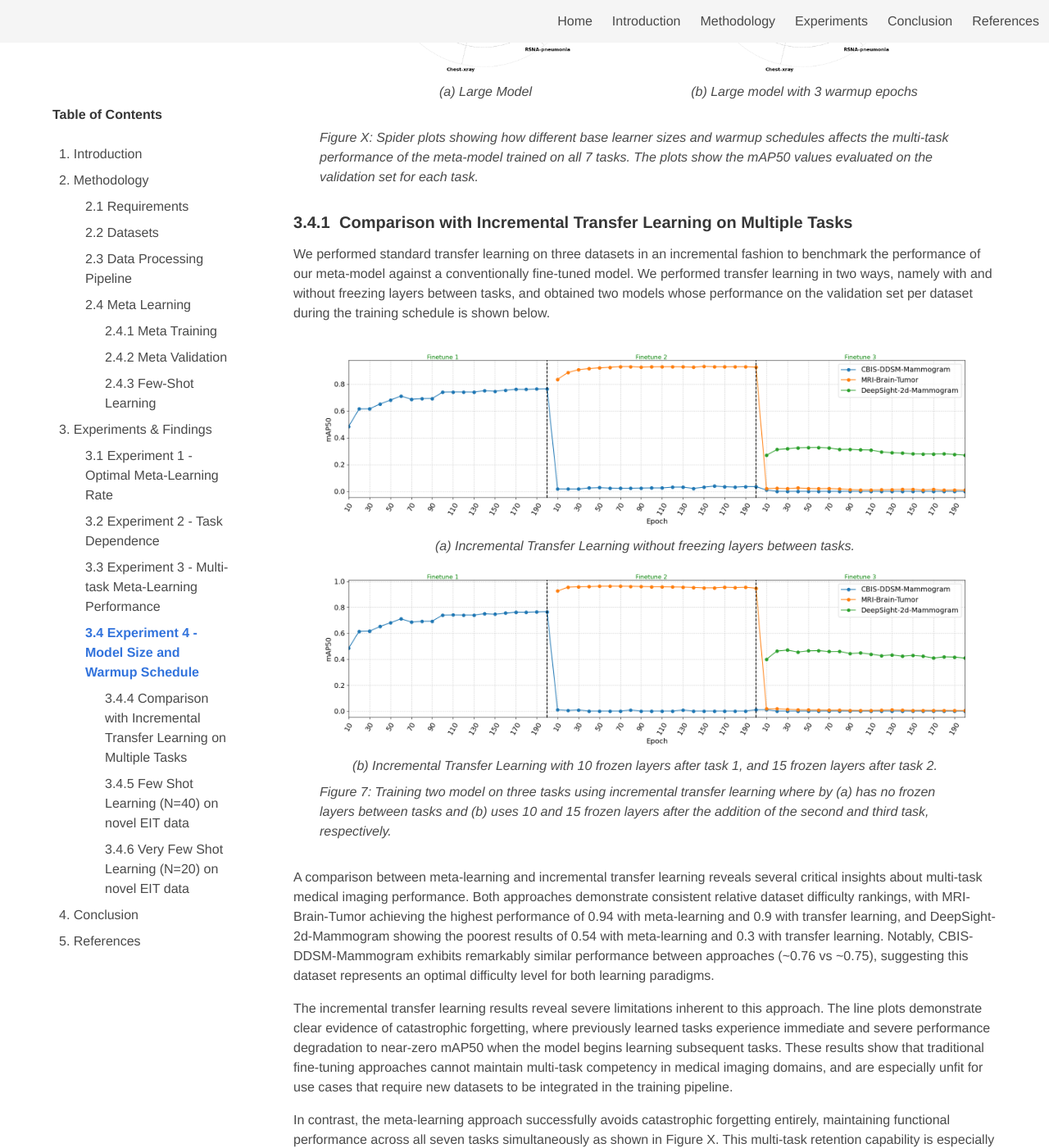
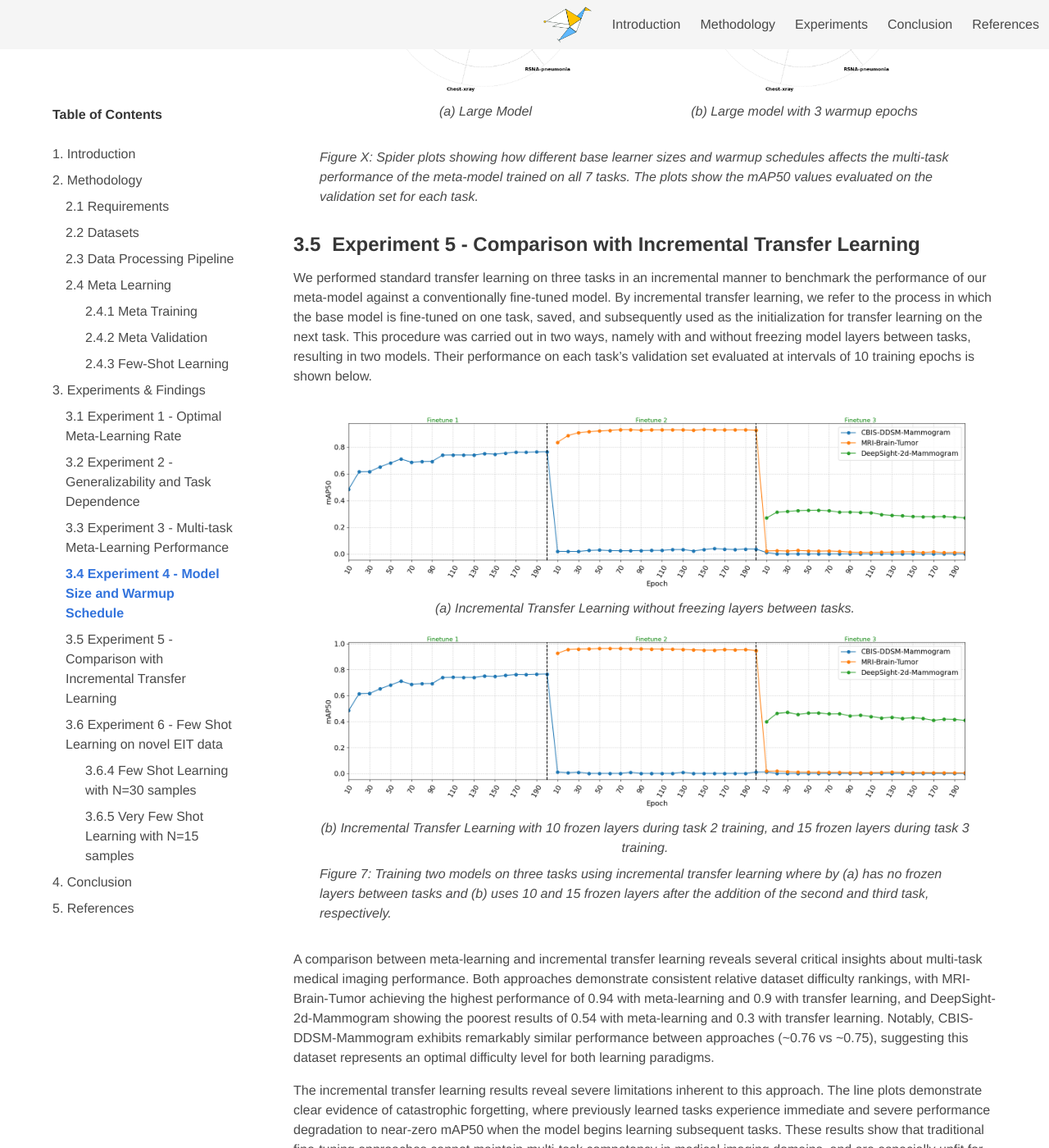
Before and after one commit to EarlyByrdTeam/megatron-site, a Jekyll site: the page built from index.md, in a window 1280 px wide and 1400 px high, scrolled down 9685 px. Shown: the whole window at 82% size. Built offline with Jekyll 4.4.1, drawn with Linux system fonts in a browser that asks for light colours; some of the changed text lies outside the part shown.

Commit message:
Add logo and update article text.

```diff
--- a/_layouts/default.html
+++ b/_layouts/default.html
@@ -3,7 +3,7 @@
 <head>
   <meta charset="UTF-8">
   <title>{{ site.title }}</title>
-
+  <link rel="icon" type="image/png" href="/figures/icon/EarlyByrd2.png">
   <!-- Bulma CSS -->
   <link rel="stylesheet" href="https://cdn.jsdelivr.net/npm/bulma@0.9.4/css/bulma.min.css">
   <style>
@@ -35,9 +35,9 @@
     }
 
     /* Indent subheadings */
-    .toc .toc-h2 { margin-left: 0.5rem; }
-    .toc .toc-h3 { margin-left: 2.5rem; }
-    .toc .toc-h4 { margin-left: 4rem; }
+    .toc .toc-h2 { margin-left: 0.0rem; }
+    .toc .toc-h3 { margin-left: 1.0rem; }
+    .toc .toc-h4 { margin-left: 2.5rem; }
 
     /* Scrollspy active link */
     .toc a.is-active {
@@ -85,7 +85,7 @@
 </head>
 <body>
   <!-- Navbar -->
-  <nav class="navbar is-light is-fixed-top" role="navigation" aria-label="main navigation">
+  <nav class="navbar is-light is-fixed-top" role="navigation" aria-label="main navigation" style="height:60px;">
     <div class="navbar-brand">
       <!-- Hamburger menu for mobile -->
       <a role="button" class="navbar-burger" aria-label="menu" aria-expanded="false" data-target="navbarMenu">
@@ -97,7 +97,9 @@
 
     <div id="navbarMenu" class="navbar-menu">
       <div class="navbar-end">
-        <a class="navbar-item" href="#home">Home</a>
+        <a class="navbar-item" href="#home" style="padding-left:1rem;">
+          <img src="/figures/icon/EarlyByrd2.png" alt="EarlyByrd Logo" style="height:60px; max-height:100%; width: 60px;">
+        </a>
         <a class="navbar-item" href="#introduction">Introduction</a>
         <a class="navbar-item" href="#methodology">Methodology</a>
         <a class="navbar-item" href="#experiments">Experiments</a>
@@ -219,6 +223,7 @@
   </script>
   <footer class="footer has-background-light" style="padding:2rem 1rem;">
   <div class="content has-text-centered">
+    <p><img src="/figures/icon/EarlyByrd2.png" alt="EarlyByrd Logo" style="height:50px;"></p>
     <p>&copy; EarlyByrd Medical, 2025. All rights reserved.</p>
     <p><a href="#home">Back to top</a></p>
   </div>
--- a/index.md
+++ b/index.md
@@ -55,13 +55,13 @@ Our approach:
 
 ### <a id="requirements"></a> Requirements
 
-The table below shows the minimum hardware and software requirements needed for reproducing the results of this research project. For training the model, we used an A100 NVIDIA GPU with PCIe and 40 GB of vRAM. This is the minimum vRAM needed to be able to train a meta-model across all datasets without needing any modifications to the code provided in the Github repository. If you have a GPU with lower vRAM, you will need to lower the batch size during training to ensure the model and batched data can fit within the stipulated GPU memory.
+The table below shows the minimum hardware and software requirements needed for reproducing the results of this research project. For training the model, we used an A100 NVIDIA GPU with PCIe and 40 GB of vRAM. This is the minimum vRAM needed to be able to train a meta-model across all datasets without needing any modifications to the code provided in the Github repository. If your GPU has a lower vRAM, you will need to reduce the batch size during training to ensure the model, input data, gradients, optimizer states, and intermediate activations can all fit within the available GPU memory.
 
 | Item         | Minimum Required |
 |--------------------------------|
 | GPU          | CUDA-enabled with compute capability > 3.0 |
 | CUDA Toolkit | 11.8             |
-| Storage      | 200 GB           |
+| Storage      | 1 TB             |
 | vRAM         | 40 GB            |
 | Linux Distro | Ubuntu 22.04     |
 | Conda        | 25.1.1           |
@@ -92,7 +92,7 @@ The table below shows the minimum hardware and software requirements needed for
 
   <figure style="flex:1; text-align:center; margin:1;">
     <img src="figures/Dataset_Similarity/ws_distance.png" alt="Wasserstein distance" style="max-width:100%; height:auto;"/>
-    <figcaption>(b) Wasserstein distance between Novel EIT data and every dataset.</figcaption>
+    <figcaption>(b) Wasserstein distance between EIT data and every other dataset.</figcaption>
   </figure>
 </div>
   <figcaption style="margin-top:0.5em; font-style:italic;">
@@ -132,7 +132,7 @@ We hypothesize that training a meta-model using datasets that are proximally-clo
   <img src="figures/learning_rate/mAP50_vs_learning_rate.png" alt="Learning Rate" style="max-width:49%; height:auto;"/>
 </div>
 
-### Experiment 2 - Task Dependence
+### Experiment 2 - Generalizability and Task Dependence
 The purpose of this experiment was to determine how the meta-model's generalization performance varies with number and diversity of tasks. Figure X reveals that the meta-model performance follows an inverted U-shaped curve when scaling from 2 to 7 tasks, with peak performance achieved at 4-5 tasks. The chart shows that mAP50 increases from 0.66 when trained on 2 tasks to a maximum of 0.69 for 5 tasks before declining to 0.49 for 7 tasks.
 
 The model's performance trajectory supports the hypothesis that meta-model generalization benefits from increased task diversity up to an optimal point. The initial improvement going from 2 to 5 tasks suggests that exposure to more diverse medical imaging tasks enhances the meta-learner's ability to quickly adapt to new detection problems by learning more generalizable feature representations. Beyond 5 tasks, the meta-model's generalizability begins to deteriorate with the inclusion of out-of-distribution chest X-ray tasks. This is due to task interference introducing negative transfer effects that counter the benefits of diversity. The performance degradation is most pronounced in precision, suggesting that discriminative capabilities become compromised when the meta-learner attempts to accommodate too many disparate visual domains and detection requirements simultaneously.
@@ -143,7 +143,7 @@ The model's performance trajectory supports the hypothesis that meta-model gener
        alt="Histogram"
        style="max-width:60%; height:auto; display:block; margin:0 auto;" />
   <figcaption style="margin-top:0.5em; font-style:italic;">
-    Figure X: Impact on meta-model performance (mAP50, precision, recall) as more tasks are added during meta-training.
+    Figure X: Impact on meta-model performance (mAP50, precision, recall) as more tasks are added during meta-training. Each bar represents the average value over all 7 tasks.
   </figcaption>
 </figure>
 
@@ -231,9 +231,10 @@ These findings underscore meta-learning's fundamental strength in development of
 </figcaption>
 </figure>
 
-#### Comparison with Incremental Transfer Learning on Multiple Tasks
+### Experiment 5 - Comparison with Incremental Transfer Learning
 
-We performed standard transfer learning on three datasets in an incremental fashion to benchmark the performance of our meta-model against a conventionally fine-tuned model. We performed transfer learning in two ways, namely with and without freezing layers between tasks, and obtained two models whose performance on the validation set per dataset during the training schedule is shown below.
+We performed standard transfer learning on three tasks in an incremental manner to benchmark the performance of our meta-model against a conventionally fine-tuned model. By incremental transfer learning, we refer to the process in which the base model is fine-tuned on one task, saved, and subsequently used as the initialization for transfer learning on the next task. This procedure was carried out in two ways, namely with and without freezing model layers between tasks, resulting in two models. Their performance on each task’s validation set evaluated at intervals of 10 training epochs is shown below.
+
 <figure style="text-align:left;">
 
   <div style="gap:1em; text-align:center;">
@@ -243,12 +244,12 @@ We performed standard transfer learning on three datasets in an incremental fash
     </figure>
     <figure style="text-align:center; margin:0;">
         <img src="figures/Benchmark_CBIS_MRI_DS/benchmark_CBIS_MRI_DS_no_freeze.png" alt="benchmark_CBIS_MRI_DS_no_freeze0" style="width:100%; height:auto;"/>
-        <figcaption>(b) Incremental Transfer Learning with 10 frozen layers after task 1, and 15 frozen layers after task 2.</figcaption>
+        <figcaption>(b) Incremental Transfer Learning with 10 frozen layers during task 2 training, and 15 frozen layers during task 3 training.</figcaption>
     </figure>
   </div>
 
   <figcaption style="margin-top:0.5em; font-style:italic;">
-  Figure 7: Training two model on three tasks using incremental transfer learning where by (a) has no frozen layers between tasks and (b) uses 10 and 15 frozen layers after the addition of the second and third task, respectively.
+  Figure 7: Training two models on three tasks using incremental transfer learning where by (a) has no frozen layers between tasks and (b) uses 10 and 15 frozen layers after the addition of the second and third task, respectively.
   </figcaption>
 
 </figure>
@@ -257,11 +258,12 @@ A comparison between meta-learning and incremental transfer learning reveals sev
 
 The incremental transfer learning results reveal severe limitations inherent to this approach. The line plots demonstrate clear evidence of catastrophic forgetting, where previously learned tasks experience immediate and severe performance degradation to near-zero mAP50 when the model begins learning subsequent tasks. These results show that traditional fine-tuning approaches cannot maintain multi-task competency in medical imaging domains, and are especially unfit for use cases that require new datasets to be integrated in the training pipeline.
 
-In contrast, the meta-learning approach successfully avoids catastrophic forgetting entirely, maintaining functional performance across all seven tasks simultaneously as shown in Figure X. This multi-task retention capability is especially valuable for challenging datasets like DeepSight-2d-Mammogram, where meta-learning substantially outperforms the transfer learning approach, demonstrating superior knowledge integration.
+In contrast, the meta-learning approach successfully avoids catastrophic forgetting entirely, maintaining functional performance across all seven tasks simultaneously as shown in Figure X. This multi-task retention ability is particularly valuable in scenarios where process changes and domain variability introduce new tasks that must be incorporated into the training and deployment pipeline, while still preserving high performance on previously learned tasks
 
 
 <p style="margin-top:3em;"></p>
-#### Few Shot Learning (N=40) on novel EIT data
+### Experiment 6 - Few Shot Learning on novel EIT data
+#### Few Shot Learning with N=30 samples
 
 <figure style="text-align:left;">
 
@@ -289,7 +291,7 @@ The Meta-Model trained on all five in-distribution tasks retains a better initia
 
 <p style="margin-top:3em;"></p>
 
-#### Very Few Shot Learning (N=20) on novel EIT data
+#### Very Few Shot Learning with N=15 samples
 
 <div style="display:flex; flex-wrap:wrap; gap:1em; justify-content:center; align-items:flex-start;">
 
```
Also changed, not shown: other parts of _layouts/default.html (+5 -3 lines), figures/icon/EarlyByrd2.png (added), 1 other file. Lines whose indentation alone changed are shown as unchanged.
